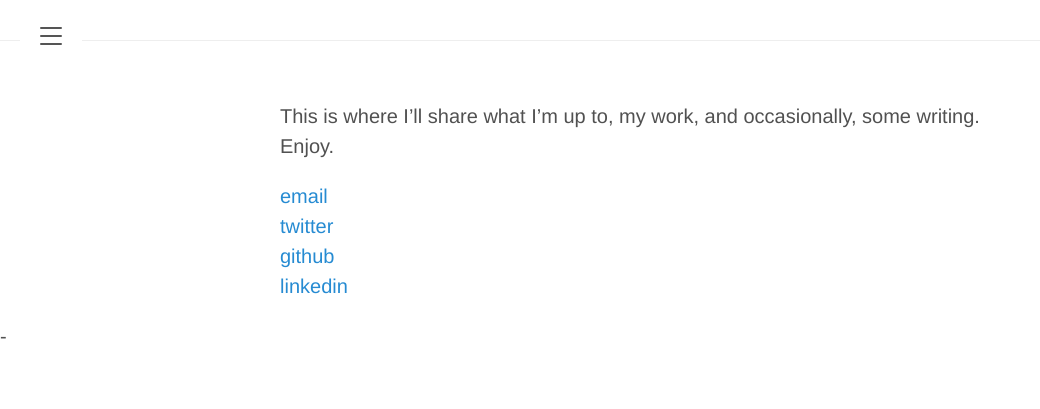
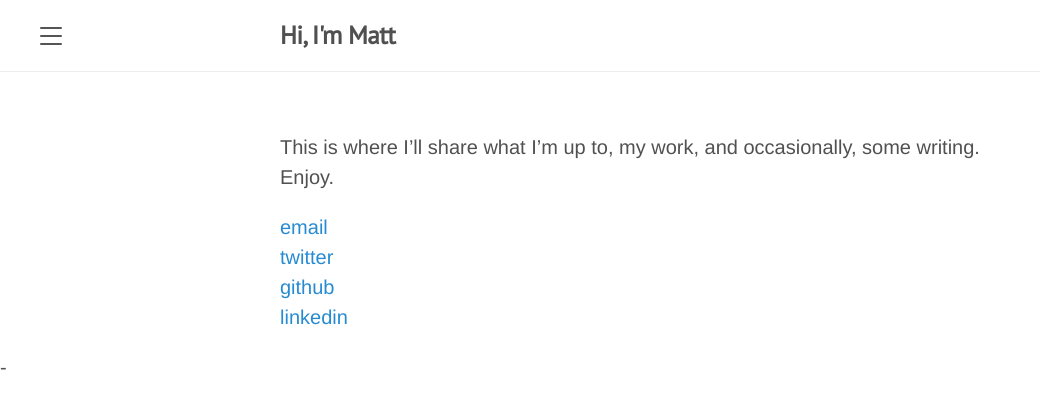
Before and after one commit to mattpupa/mattpupa, a Jekyll site: the page built from index.markdown, in a window 1280 px wide. Shown: the top 409 px of the page, without its empty margins (0-1040 px from the left). Built offline with Jekyll 4.4.1, drawn with Linux system fonts in a browser that asks for light colours.

Commit message:
reversing still

```diff
--- a/_includes/head.html
+++ b/_includes/head.html
@@ -3,7 +3,11 @@
   <meta name="viewport" content="width=device-width, initial-scale=1.0, maximum-scale=1">
 
   <title>
-    {{ page.title }}
+    {% if page.title == "Home" %}
+      {{ site.title }} &middot; {{ site.tagline }}
+    {% else %}
+      {{ page.title }} &middot; {{ site.title }}
+    {% endif %}
   </title>
 
   <link rel="stylesheet" href="/assets/css/styles.css">
--- a/_layouts/default.html
+++ b/_layouts/default.html
@@ -12,7 +12,9 @@
     <div class="wrap">
       <div class="masthead">
         <div class="container">
-
+          <h3 class="masthead-title">
+            <a href="{{ site.baseurl }}/" title="Home">{{ site.title }}</a>
+          </h3>
         </div>
       </div>
 
```
